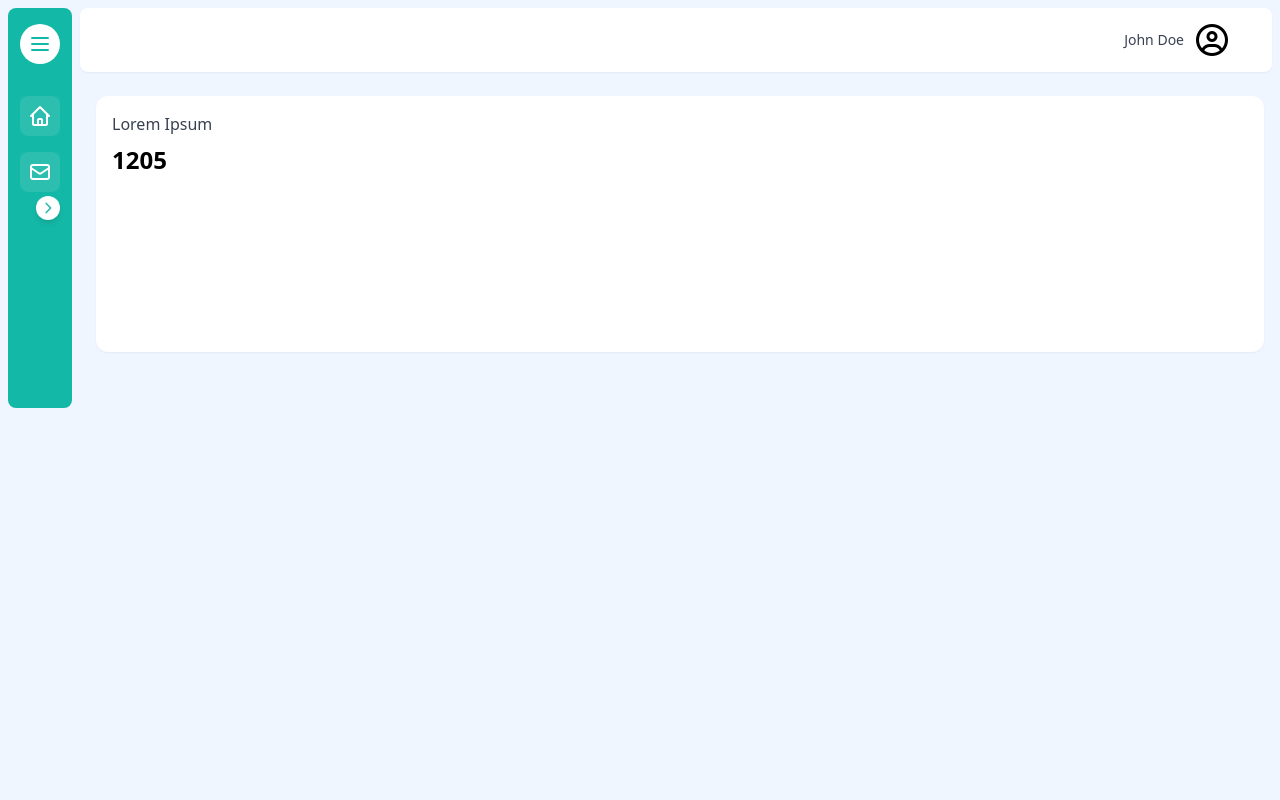
After one commit to muhmmdfath/template-layout, a CodeIgniter 4 app: the page made by codeigniter4/app/Views/pages/dashboard.php in a window 1280 px wide. The commit adds this page. Run offline with PHP 8.4 and a stand-in for CodeIgniter, Linux system fonts and the light colour scheme; the template is opened without the code that fills it, so the values that code supplies are empty; some libraries are stand-ins or nearby versions.

Commit message:
add template ci4

```diff
--- a/codeigniter4/app/Config/Routes.php
+++ b/codeigniter4/app/Config/Routes.php
@@ -6,3 +6,5 @@ use CodeIgniter\Router\RouteCollection;
  * @var RouteCollection $routes
  */
 $routes->get('/', 'Home::index');
+$routes->get('/dashboard', 'Home::dashboard');
+$routes->get('/messages', 'Home::messages');
--- /dev/null
+++ b/codeigniter4/app/Views/layout/navbar.php
@@ -0,0 +1,21 @@
+<nav class="bg-white m-2 rounded-lg shadow-sm fixed top-0 right-0 left-0 z-10"
+  style="margin-left: 5rem; transition: margin-left 0.3s ease;">
+  <div class="max-w-full mx-auto px-4">
+    <div class="flex justify-end h-16">
+      <!-- User Profile Dropdown -->
+      <div class="relative ml-3 mr-5 flex items-center">
+        <button id="userMenuButton" class="flex items-center gap-3 bg-white rounded-lg p-2 hover:bg-gray-50">
+          <span class="text-sm text-gray-700">John Doe</span>
+          <i class="fa-regular fa-circle-user fa-2x"></i>
+        </button>
+        <!-- Dropdown Menu -->
+        <div id="userDropdown" class="dropdown-menu">
+          <a href="#" class="dropdown-item">
+            <i class="fas fa-sign-out-alt fa-sm fa-fw mr-2 text-gray-400"></i>
+            Logout
+          </a>
+        </div>
+      </div>
+    </div>
+  </div>
+</nav>
--- /dev/null
+++ b/codeigniter4/app/Views/layout/page_layout.php
@@ -0,0 +1,35 @@
+<!DOCTYPE html>
+<html lang="en">
+
+<head>
+  <meta charset="UTF-8">
+  <meta name="viewport" content="width=device-width, initial-scale=1.0">
+  <title>Dashboard</title>
+  <script src="https://cdn.tailwindcss.com"></script>
+  <link rel="stylesheet" href="https://cdnjs.cloudflare.com/ajax/libs/font-awesome/6.0.0/css/all.min.css">
+  <link rel="stylesheet" href="assets/css/style.css">
+</head>
+
+<body class="bg-blue-50">
+  <!-- Navbar -->
+  <?= $this->include('layout/navbar');?>
+
+  <div class="min-h-screen p-4">
+    <!-- Sidebar -->
+    <?= $this->include('layout/sidebar');?>
+
+    <!-- Main Content -->
+    <div id="mainContent" class="ml-20 gap-4 mt-20">
+      <!-- First Column -->
+      <div class="col-span-1 space-y-4">
+        <div class="bg-white p-4 rounded-xl shadow-sm h-64">
+          <?= $this->renderSection('content') ?>
+        </div>
+      </div>
+    </div>
+  </div>
+
+
+</body>
+
+</html>
--- a/codeigniter4/app/Views/layout/sidebar.php
+++ b/codeigniter4/app/Views/layout/sidebar.php
@@ -1,240 +1,124 @@
-<!DOCTYPE html>
-<html lang="en">
-  <head>
-    <meta charset="UTF-8" />
-    <meta name="viewport" content="width=device-width, initial-scale=1.0" />
-    <title>Dashboard Layout</title>
-    <script src="https://cdn.tailwindcss.com"></script>
-  </head>
-  <body class="bg-blue-50">
-    <div class="min-h-screen p-4">
-      <!-- Sidebar -->
-      <aside
-        class="bg-teal-500 w-16 h-screen fixed top-0 left-0 flex flex-col items-center py-4 space-y-4"
-      >
-        <div
-          class="bg-white rounded-full w-10 h-10 flex items-center justify-center"
-        >
-          <svg
-            class="w-6 h-6 text-teal-500"
-            fill="none"
-            stroke="currentColor"
-            viewBox="0 0 24 24"
-          >
-            <path
-              stroke-linecap="round"
-              stroke-linejoin="round"
-              stroke-width="2"
-              d="M16 7a4 4 0 11-8 0 4 4 0 018 0zM12 14a7 7 0 00-7 7h14a7 7 0 00-7-7z"
-            />
+<aside id="sidebar" class="bg-teal-500 m-2 mb-2 w-16 rounded-lg fixed top-0 left-0 flex flex-col py-4"
+  style="height: 50vh;">
+  <!-- Existing sidebar content -->
+  <!-- Header dengan Toggle dan Logo -->
+  <div class="px-3 flex items-center">
+    <button id="toggleSidebar" class="bg-white rounded-full w-10 h-10 flex items-center justify-center flex-shrink-0">
+      <svg class="w-6 h-6 text-teal-500" fill="none" stroke="currentColor" viewBox="0 0 24 24">
+        <path stroke-linecap="round" stroke-linejoin="round" stroke-width="2" d="M4 12h16M4 6h16M4 18h16" />
       </svg>
+    </button>
+    <span id="logoText" class="text-white font-semibold text-lg">Logo</span>
   </div>
-        <nav class="space-y-4 flex-grow">
-          <div
-            class="w-10 h-10 bg-white/10 rounded-lg flex items-center justify-center"
-          >
-            <svg
-              class="w-6 h-6 text-white"
-              fill="none"
-              stroke="currentColor"
-              viewBox="0 0 24 24"
-            >
-              <path
-                stroke-linecap="round"
-                stroke-linejoin="round"
-                stroke-width="2"
-                d="M3 12l2-2m0 0l7-7 7 7M5 10v10a1 1 0 001 1h3m10-11l2 2m-2-2v10a1 1 0 01-1 1h-3m-6 0a1 1 0 001-1v-4a1 1 0 011-1h2a1 1 0 011 1v4a1 1 0 001 1m-6 0h6"
-              />
+
+  <!-- Menu Navigasi -->
+  <nav class="space-y-4 flex-grow px-3 mt-8">
+    <!-- Existing menu items -->
+    <a href="<?= base_url('dashboard') ?>" class="menu-item flex items-center w-full bg-white/10 rounded-lg p-2 hover:bg-teal-400 cursor-pointer
+      <?= ($_SERVER['REQUEST_URI'] == '/dashboard') ? 'active' : '' ?>">
+      <svg class="w-6 h-6 text-white flex-shrink-0" fill="none" stroke="currentColor" viewBox="0 0 24 24">
+        <path stroke-linecap="round" stroke-linejoin="round" stroke-width="2"
+          d="M3 12l2-2m0 0l7-7 7 7M5 10v10a1 1 0 001 1h3m10-11l2 2m-2-2v10a1 1 0 01-1 1h-3m-6 0a1 1 0 001-1v-4a1 1 0 011-1h2a1 1 0 011 1v4a1 1 0 001 1m-6 0h6" />
       </svg>
-          </div>
-          <div
-            class="w-10 h-10 bg-white/10 rounded-lg flex items-center justify-center"
-          >
-            <svg
-              class="w-6 h-6 text-white"
-              fill="none"
-              stroke="currentColor"
-              viewBox="0 0 24 24"
-            >
-              <path
-                stroke-linecap="round"
-                stroke-linejoin="round"
-                stroke-width="2"
-                d="M3 8l7.89 5.26a2 2 0 002.22 0L21 8M5 19h14a2 2 0 002-2V7a2 2 0 00-2-2H5a2 2 0 00-2 2v10a2 2 0 002 2z"
-              />
+      <span class="menu-text text-white">Dashboard</span>
+    </a>
+
+
+    <a href="<?= base_url('messages') ?>"
+      class="menu-item flex items-center w-full bg-white/10 rounded-lg p-2 hover:bg-teal-400 cursor-pointer <?= ($_SERVER['REQUEST_URI'] == '/messages') ? 'active' : '' ?>">
+      <svg class="w-6 h-6 text-white flex-shrink-0" fill="none" stroke="currentColor" viewBox="0 0 24 24">
+        <path stroke-linecap="round" stroke-linejoin="round" stroke-width="2"
+          d="M3 8l7.89 5.26a2 2 0 002.22 0L21 8M5 19h14a2 2 0 002-2V7a2 2 0 00-2-2H5a2 2 0 00-2 2v10a2 2 0 002 2z" />
       </svg>
-          </div>
-          <div
-            class="w-10 h-10 bg-white/10 rounded-lg flex items-center justify-center"
-          >
-            <svg
-              class="w-6 h-6 text-white"
-              fill="none"
-              stroke="currentColor"
-              viewBox="0 0 24 24"
-            >
-              <path
-                stroke-linecap="round"
-                stroke-linejoin="round"
-                stroke-width="2"
-                d="M5 8h14M5 8a2 2 0 110-4h14a2 2 0 110 4M5 8v10a2 2 0 002 2h10a2 2 0 002-2V8m-9 4h4"
-              />
+      <span class="menu-text text-white">Messages</span>
+    </a>
+  </nav>
+
+  <!-- Toggle Arrow -->
+  <button id="sidebarArrow"
+    class="absolute right-0 top-1/2 transform -translate-y-1/2 -translate-x-1/2 bg-white rounded-full w-6 h-6 flex items-center justify-center shadow-md">
+    <svg id="arrowIcon" class="w-4 h-4 text-teal-500" fill="none" stroke="currentColor" viewBox="0 0 24 24">
+      <path stroke-linecap="round" stroke-linejoin="round" stroke-width="2" d="M9 5l7 7-7 7" />
     </svg>
-          </div>
-        </nav>
+  </button>
 </aside>
 
-      <!-- Main Content -->
-      <div class="ml-20 grid grid-cols-4 gap-4 p-4">
-        <!-- First Column -->
-        <div class="col-span-1 space-y-4">
-          <div class="bg-white p-4 rounded-xl shadow-sm h-64">
-            <h3 class="text-gray-700 font-medium mb-2">Lorem Ipsum</h3>
-            <div class="flex justify-between items-center mb-4">
-              <div>
-                <span class="text-2xl font-bold">1205</span>
-              </div>
-            </div>
-            <div
-              class="h-32 w-full bg-gradient-to-r from-blue-100 to-transparent rounded-lg"
-            ></div>
-          </div>
-          <div class="bg-white p-4 rounded-xl shadow-sm h-64">
-            <h3 class="text-gray-700 font-medium mb-2">Lorem Ipsum</h3>
-            <div
-              class="h-40 w-full bg-gradient-to-r from-teal-100 to-transparent rounded-lg"
-            ></div>
-          </div>
-          <div class="bg-white p-4 rounded-xl shadow-sm h-64">
-            <h3 class="text-gray-700 font-medium">presentase</h3>
-            <div class="flex justify-center items-center h-40">
-              <div class="relative w-32 h-32">
-                <svg class="w-full h-full" viewBox="0 0 36 36">
-                  <path
-                    d="M18 2.0845 a 15.9155 15.9155 0 0 1 0 31.831 a 15.9155 15.9155 0 0 1 0 -31.831"
-                    fill="none"
-                    stroke="#E5E7EB"
-                    stroke-width="3"
-                  />
-                  <path
-                    d="M18 2.0845 a 15.9155 15.9155 0 0 1 0 31.831 a 15.9155 15.9155 0 0 1 0 -31.831"
-                    fill="none"
-                    stroke="#14B8A6"
-                    stroke-width="3"
-                    stroke-dasharray="75, 100"
-                  />
-                </svg>
-                <div
-                  class="absolute top-1/2 left-1/2 transform -translate-x-1/2 -translate-y-1/2 text-xl font-bold text-gray-700"
-                >
-                  75%
-                </div>
-              </div>
-            </div>
-          </div>
-        </div>
 
-        <!-- Second Column -->
-        <div class="col-span-1 space-y-4">
-          <div class="bg-white p-4 rounded-xl shadow-sm h-80">
-            <h3 class="text-gray-700 font-medium mb-2">Adipiscing</h3>
-            <div
-              class="h-64 w-full bg-gradient-to-r from-blue-100 to-transparent rounded-lg"
-            ></div>
-          </div>
-          <div class="bg-white p-4 rounded-xl shadow-sm h-64">
-            <h3 class="text-gray-700 font-medium mb-2">uhuyy</h3>
-            <div
-              class="h-40 w-full bg-gradient-to-r from-teal-100 to-transparent rounded-lg"
-            ></div>
-          </div>
-        </div>
+<script>
+document.addEventListener('DOMContentLoaded', function() {
+  const sidebar = document.getElementById('sidebar');
+  const mainContent = document.getElementById('mainContent');
+  const toggleSidebar = document.getElementById('toggleSidebar');
+  const sidebarArrow = document.getElementById('sidebarArrow');
+  const arrowIcon = document.getElementById('arrowIcon');
+  const navbar = document.querySelector('nav');
+  const userMenuButton = document.getElementById('userMenuButton');
+  const userDropdown = document.getElementById('userDropdown');
 
-        <!-- Third Column -->
-        <div class="col-span-1 space-y-4">
-          <div class="bg-white p-4 rounded-xl shadow-sm h-96">
-            <div class="flex justify-between items-center mb-4">
-              <h3 class="text-gray-700 font-medium">January</h3>
-              <button class="text-gray-400 hover:text-gray-500">
-                <svg
-                  class="w-5 h-5"
-                  fill="none"
-                  stroke="currentColor"
-                  viewBox="0 0 24 24"
-                >
-                  <path
-                    stroke-linecap="round"
-                    stroke-linejoin="round"
-                    stroke-width="2"
-                    d="M19 9l-7 7-7-7"
-                  />
-                </svg>
-              </button>
-            </div>
-            <div class="grid grid-cols-7 gap-2 text-center text-sm">
-              <div class="text-gray-400">Su</div>
-              <div class="text-gray-400">Mo</div>
-              <div class="text-gray-400">Tu</div>
-              <div class="text-gray-400">We</div>
-              <div class="text-gray-400">Th</div>
-              <div class="text-gray-400">Fr</div>
-              <div class="text-gray-400">Sa</div>
-            </div>
-          </div>
-          <div class="bg-white p-4 rounded-xl shadow-sm h-32">
-            <h3 class="text-gray-700 font-medium">panjang</h3>
-          </div>
-        </div>
+  // Fungsi untuk mengatur state sidebar (expand/collapse)
+  function toggleSidebarState() {
+    const isExpanded = sidebar.classList.contains('sidebar-expanded');
 
-        <!-- Fourth Column -->
-        <div class="col-span-1 space-y-4">
-          <div class="bg-white p-4 rounded-xl shadow-sm h-24">
-            <div class="flex items-center justify-between">
-              <div>
-                <span class="text-gray-500 text-sm">Lorem Ipsum</span>
-                <div class="text-2xl font-bold text-gray-700">25k</div>
-              </div>
-              <div
-                class="w-16 h-16 bg-teal-500 rounded-full flex items-center justify-center"
-              >
-                <svg
-                  class="w-8 h-8 text-white"
-                  fill="none"
-                  stroke="currentColor"
-                  viewBox="0 0 24 24"
-                >
-                  <path
-                    stroke-linecap="round"
-                    stroke-linejoin="round"
-                    stroke-width="2"
-                    d="M13 7h8m0 0v8m0-8l-8 8-4-4-6 6"
-                  />
-                </svg>
-              </div>
-            </div>
-          </div>
-          <div class="bg-white p-4 rounded-xl shadow-sm h-80">
-            <h3 class="text-gray-700 font-medium mb-4">Graph</h3>
-            <div class="h-full w-full flex items-end space-x-2">
-              <div class="h-full w-1/6 flex flex-col justify-end space-y-1">
-                <div class="bg-teal-500 w-full h-1/3 rounded-t"></div>
-                <div class="bg-blue-500 w-full h-1/2 rounded-t"></div>
-                <div class="bg-yellow-500 w-full h-2/3 rounded-t"></div>
-              </div>
-              <div class="h-full w-1/6 flex flex-col justify-end space-y-1">
-                <div class="bg-teal-500 w-full h-1/2 rounded-t"></div>
-                <div class="bg-blue-500 w-full h-1/4 rounded-t"></div>
-                <div class="bg-yellow-500 w-full h-3/4 rounded-t"></div>
-              </div>
-              <div class="h-full w-1/6 flex flex-col justify-end space-y-1">
-                <div class="bg-teal-500 w-full h-2/3 rounded-t"></div>
-                <div class="bg-blue-500 w-full h-1/3 rounded-t"></div>
-                <div class="bg-yellow-500 w-full h-1/2 rounded-t"></div>
-              </div>
-            </div>
-          </div>
-        </div>
-      </div>
-    </div>
-  </body>
-</html>
+    if (!isExpanded) {
+      // Expand sidebar
+      sidebar.classList.add('sidebar-expanded');
+      sidebar.classList.remove('w-16');
+      sidebar.classList.add('w-64');
+      mainContent.style.marginLeft = '17rem';
+      navbar.style.marginLeft = '17rem';
+      arrowIcon.innerHTML =
+        '<path stroke-linecap="round" stroke-linejoin="round" stroke-width="2" d="M15 19l-7-7 7-7" />';
+    } else {
+      // Collapse sidebar
+      sidebar.classList.remove('sidebar-expanded');
+      sidebar.classList.remove('w-64');
+      sidebar.classList.add('w-16');
+      mainContent.style.marginLeft = '5rem';
+      navbar.style.marginLeft = '5rem';
+      arrowIcon.innerHTML =
+        '<path stroke-linecap="round" stroke-linejoin="round" stroke-width="2" d="M9 5l7 7-7 7" />';
+    }
+  }
+
+  // Event listener untuk tombol toggle sidebar
+  toggleSidebar.addEventListener('click', toggleSidebarState);
+  sidebarArrow.addEventListener('click', toggleSidebarState);
+
+  // Toggle dropdown menu user
+  userMenuButton.addEventListener('click', function(e) {
+    e.stopPropagation();
+    userDropdown.classList.toggle('show');
+  });
+
+  // Menutup dropdown jika klik di luar dropdown
+  document.addEventListener('click', function(e) {
+    if (!userDropdown.contains(e.target) && !userMenuButton.contains(e.target)) {
+      userDropdown.classList.remove('show');
+    }
+  });
+
+  // Menambahkan kelas 'active' ke menu yang sesuai dengan URL saat ini
+  const currentPath = window.location.pathname;
+  const menuItems = document.querySelectorAll('.menu-item');
+
+  menuItems.forEach(item => {
+    const itemHref = item.getAttribute('href');
+
+    // Tambahkan kelas 'active' jika URL cocok
+    if (itemHref && itemHref === currentPath) {
+      item.classList.add('active');
+
+      // Pastikan semua elemen child (icon dan label) berubah warnanya
+      const icon = item.querySelector('svg');
+      const label = item.querySelector('.menu-text');
+
+      if (icon) {
+        icon.style.color = 'white'; // Ubah warna icon
+      }
+      if (label) {
+        label.style.color = 'white'; // Ubah warna label
+      }
+    }
+  });
+});
+</script>
--- /dev/null
+++ b/codeigniter4/app/Views/pages/dashboard.php
@@ -0,0 +1,12 @@
+<?= $this->extend('/layout/page_layout') ?>
+
+<?= $this->section('content') ?>
+
+<h3 class="text-gray-700 font-medium mb-2">Lorem Ipsum</h3>
+<div class="flex justify-between items-center mb-4">
+  <div>
+    <span class="text-2xl font-bold">1205</span>
+  </div>
+</div>
+
+<?= $this->endSection() ?>
```
Also changed, not shown: codeigniter4/app/Controllers/Home.php (+10 -1 lines), codeigniter4/public/assets/css/style.css (added). Lines whose indentation alone changed are shown as unchanged.
